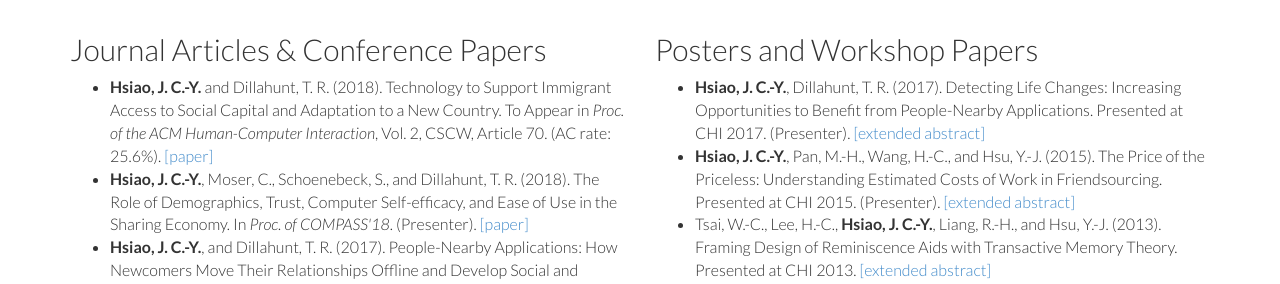
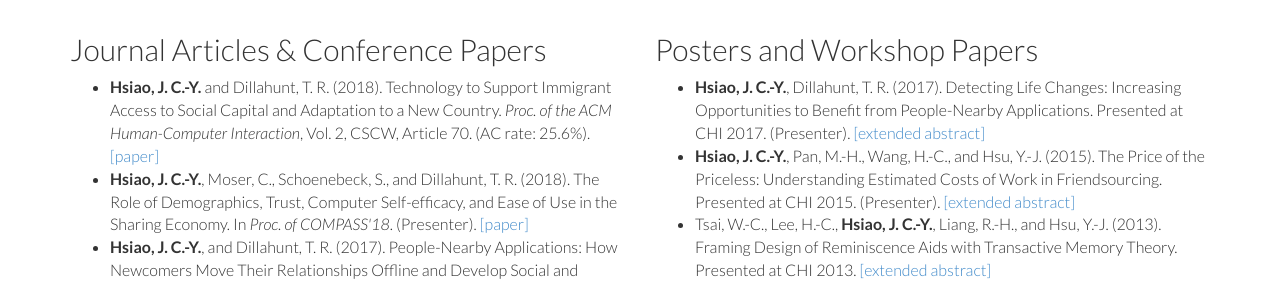
Before and after one commit to joeycyhsiao/joeycyhsiao.github.io, a Jekyll site: the page built from index.html, in a window 1280 px wide and 900 px high, scrolled down 3220 px. Shown: the part 183-467 px from the top of the window. Built offline with Jekyll 4.4.1, drawn with Linux system fonts in a browser that asks for light colours; some of the changed text lies outside the part shown.

Commit message:
Update the CSCW paper

```diff
--- a/_data/papers.yml
+++ b/_data/papers.yml
@@ -2,7 +2,7 @@
   authors: <b>Hsiao, J. C.-Y.</b> and Dillahunt, T. R.
   title: "Technology to Support Immigrant Access to Social Capital and Adaptation to a New Country"
   year: "2018"
-  venue: To Appear in <i>Proc. of the ACM Human-Computer Interaction</i>, Vol. 2, CSCW, Article 70
+  venue: <i>Proc. of the ACM Human-Computer Interaction</i>, Vol. 2, CSCW, Article 70
   info: "AC rate: 25.6%"
   file:
     - url: "Hsiao_PACMHCI18.pdf"
--- a/_data/recent.yml
+++ b/_data/recent.yml
@@ -7,7 +7,7 @@
       - paper:
         url: "Hsiao_PACMHCI18.pdf"
         type: "Full Paper"
-        venue: "To Appear at ACM CSCW 2018"
+        venue: "ACM CSCW 2018"
 
   # - name: "Career Development and Social Learning in Hybrid Meetup Groups"
   #role: "Project Leader"
@@ -16,9 +16,8 @@
   #description: "In the U.S., there are approximately 30,000 meetup groups for career development, skill learning, and networking, which are supported by hybrid community platforms such as meetup.com. Although prior research suggests that job seekers' social networks are crucial to their success in job seeking, it is unclear how these hybrid meetup groups support the purpose. Therefore, studying job seekers in hybrid meetup groups would help guide development of a better online system for career development. The primary objective of the study is to discover how the context of hybrid meetup groups can benefit job seekers. Secondary objectives include 1) identifying other stakeholders within the events and what kind of social relationships they create with the job seekers, 2) examining the sustainability of the social relationships in the group with offline events."
 
 
-
 - name: "Designing Next-Generational Employment Tools for Underserved Job Seekers"
-  role: "Research Assistant"
+  role: "Project Manager"
   responsibility: "Study design, data analysis, article writing"
   img: "emp_tools.png"
   description: "The ubiquity of technologies such as robotics, artificial intelligence, and the Internet of Things have changed the nature of work. Despite the many benefits created by these technologies, these transformations in the employment landscape have posed challenges for job seekers, especially those with limited education and low resources. This research investigates how digital tools should be designed and implemented to support employment among low-resourced job seekers."
```
